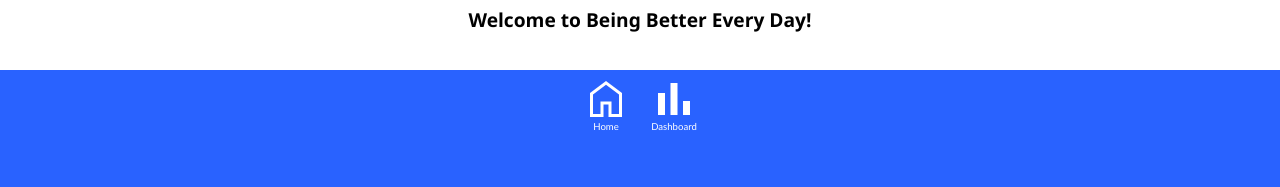
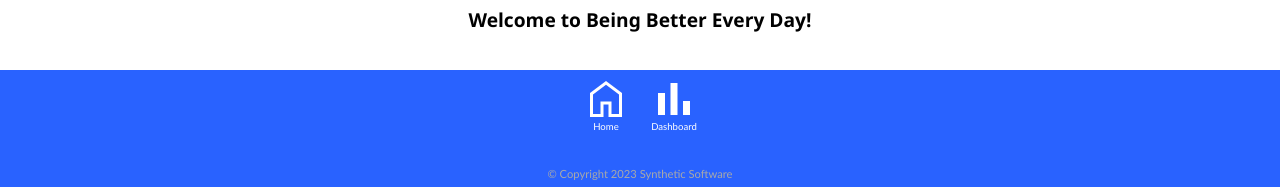
Before and after one commit to rrcox/better, a website with bundled scripts: page index.html in a window 1280 px wide. Shown: the part 610-797 px from the top of the page. Built offline with nearby package versions, Linux system fonts and the light colour scheme; no server answers; files whose address does not match are found by name.

Commit message:
Footer height testing 3

```diff
--- a/css/index.css
+++ b/css/index.css
@@ -36,18 +36,18 @@ main {
 }
 
 footer {
-    display: flex;
-    /* align-items: center; */
+    /* display: flex; */
+    display: grid;
+    grid-template-rows: 2;
     justify-content: center;
     background-color: #2962FF;
-    /* color: white; */
-    /* color: black; */
     height: 15vh;
 }
 
 footer nav {
     display: flex;
     flex-direction: row;
+    justify-content: center;
     gap: 20px;
     margin-top: 5px;
 }
@@ -67,6 +67,13 @@ footer nav {
     color: white;
     text-align: center;
     margin-top: -6px;
+}
+
+.copyright {
+    font-family:'Trebuchet MS', 'Lucida Sans Unicode', 'Lucida Grande', 'Lucida Sans', Arial, sans-serif;
+    color: darkgray;
+    font-size: 0.7rem;
+    margin-top: 25px;
 }
 
 #title {
--- a/index.html
+++ b/index.html
@@ -28,6 +28,9 @@
                         <div class="icon-caption">Dashboard</div>
                     </div>
                 </nav>
+                <div class="copyright">
+                    &copy; Copyright 2023 Synthetic Software
+                </div>
             </footer>
         </div>
     </body>
```
